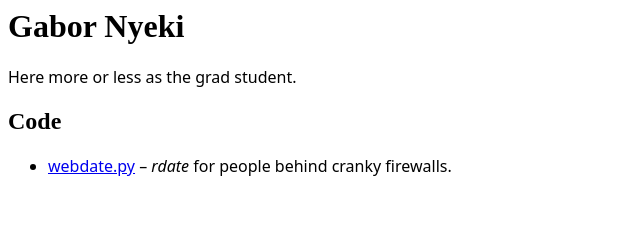
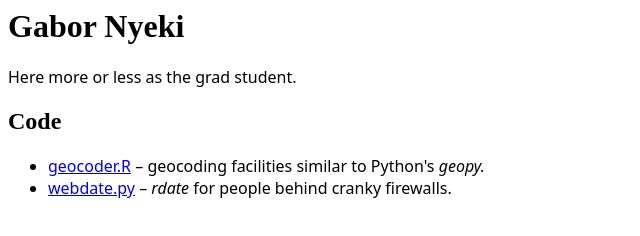
Before and after one commit to gn0/gn0.github.com, a plain HTML site: page index.html in a window 1280 px wide. Shown: the whole page, without its empty margins (0-640 px from the left). Drawn offline with Linux system fonts and the light colour scheme.

Commit message:
geocoder.R

```diff
--- a/index.html
+++ b/index.html
@@ -20,6 +20,7 @@
 <h2>Code</h2>
 
 <ul>
+	<li><a href="/code/geocoder.R">geocoder.R</a> &ndash; geocoding facilities similar to Python's <i>geopy.</i></li>
 	<li><a href="/code/webdate.py">webdate.py</a> &ndash; <i>rdate</i> for people behind cranky firewalls.</li>
 </ul>
 
```
Also changed, not shown: 1 other file.
